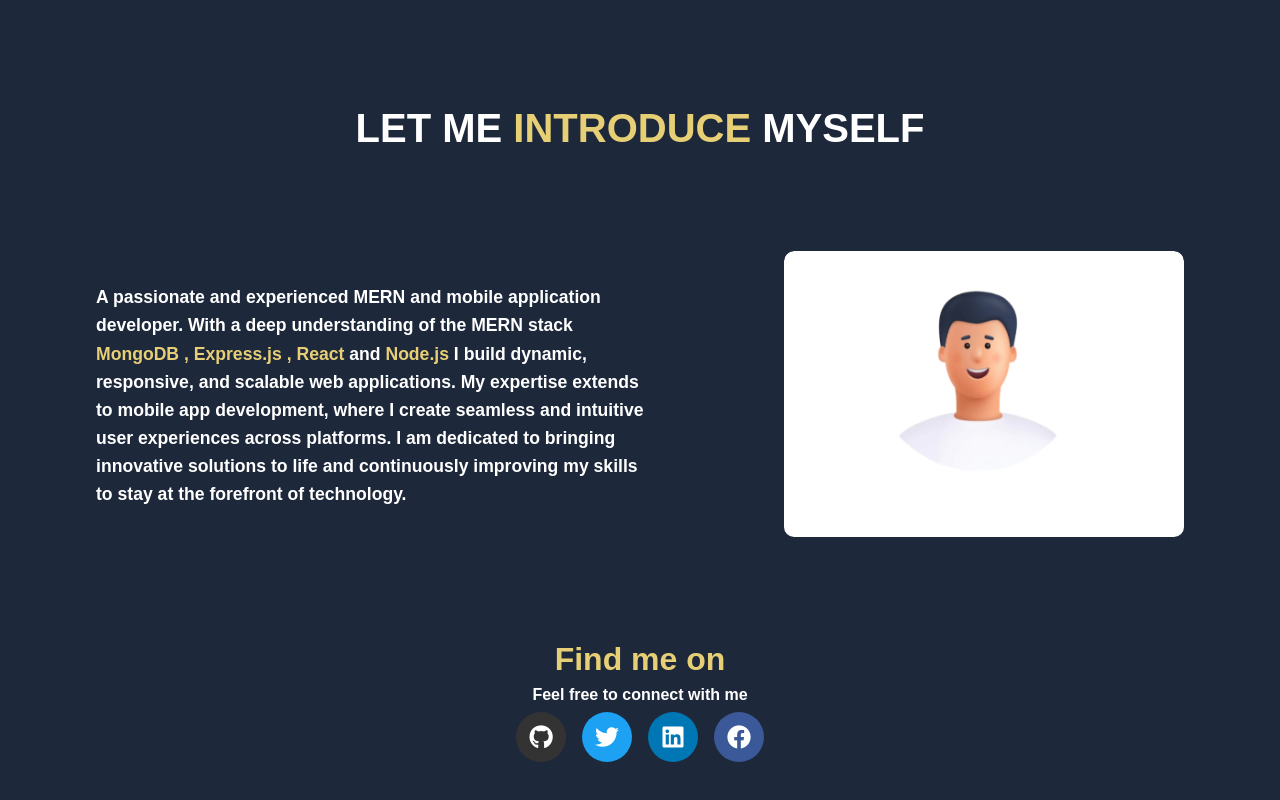
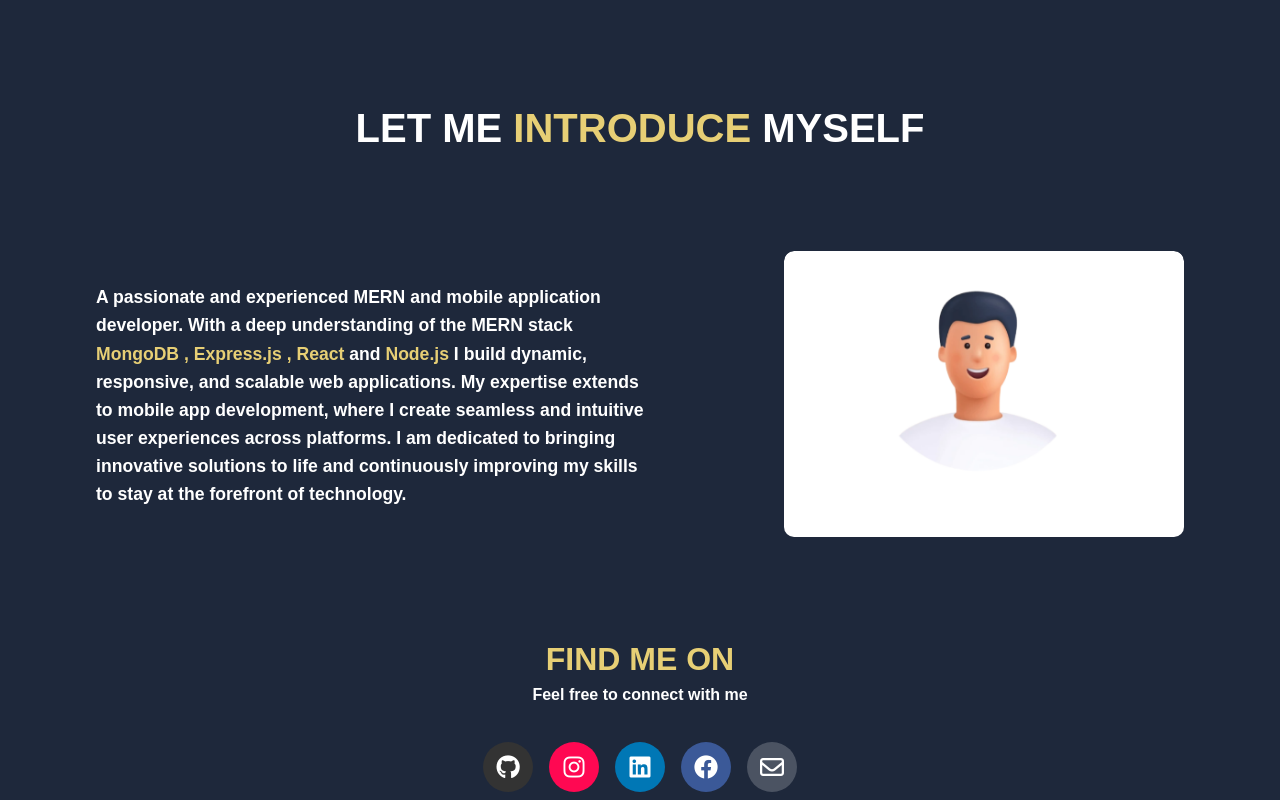
Before and after one commit to Asharkhan468/Portfolio-website, a plain HTML site: page index.html in a window 1280 px wide. Shown: the part 1076-1876 px from the top of the page. Before the commit the page ends 1846 px from the top, so only its background shows below. Drawn offline with Linux system fonts and the light colour scheme.

Commit message:
home page completed

```diff
--- a/index.html
+++ b/index.html
@@ -72,18 +72,17 @@
 
 
 
-     <footer>
 
 
        <section class="social-media">
-        <h2>Find me on</h2>
+        <h2>FIND ME ON</h2>
         <h4>Feel free to connect with me</h4>
         <div class="icons">
-            <a href="https://github.com/yourprofile" target="_blank" class="icon github">
+            <a href="https://github.com/Asharkhan468" target="_blank" class="icon github">
                 <i class="fab fa-github"></i>
             </a>
-            <a href="https://twitter.com/yourprofile" target="_blank" class="icon twitter">
-                <i class="fab fa-twitter"></i>
+            <a href="https://www.instagram.com/" target="_blank" class="icon instagram">
+                <i class="fab fa-instagram"></i>
             </a>
             <a href="https://linkedin.com/in/yourprofile" target="_blank" class="icon linkedin">
                 <i class="fab fa-linkedin"></i>
@@ -91,11 +90,15 @@
             <a href="https://facebook.com/yourprofile" target="_blank" class="icon facebook">
                 <i class="fab fa-facebook"></i>
             </a>
+
+            <a href="https://facebook.com/yourprofile" target="_blank" class="icon email">
+                <i class="fa-regular fa-envelope"></i>
+            </a>
+
         </div>
     </section>
 
 
-    </footer>
 
 
 
--- a/style.css
+++ b/style.css
@@ -273,6 +273,7 @@ hr{
     color: #fff;
     font-size: 1.5rem;
     transition: transform 0.3s ease, box-shadow 0.3s ease;
+    margin-top: 2.4rem;
 }
 
 .icon:hover {
@@ -283,14 +284,18 @@ hr{
 .icon.github { background-color: #333; }
 .icon.github:hover { background-color: #444; }
 
-.icon.twitter { background-color: #1DA1F2; }
-.icon.twitter:hover { background-color: #0d8bf2; }
+.icon.instagram { background-color: #ff0852; }
+.icon.instagram:hover { background-color: #ff0852; }
 
 .icon.linkedin { background-color: #0077B5; }
 .icon.linkedin:hover { background-color: #005f8f; }
 
 .icon.facebook { background-color: #3b5998; }
 .icon.facebook:hover { background-color: #2d4373; }
+
+.icon.email { background-color: #fff3; }
+.icon.email:hover { background-color: #fff3; }
+
 
 
 
@@ -422,14 +427,14 @@ hr{
 
 
       .icons {
-        /* flex-direction: column; */
         justify-content: space-around;
+         padding: 2.2rem;
     }
     .icon {
         width: 40px;
         height: 40px;
         margin: 0.4rem auto;
-        margin-top:2rem;;
+        margin-top:2rem;
     }
 
 
```
Also changed, not shown: app.js (line endings or trailing spaces).
